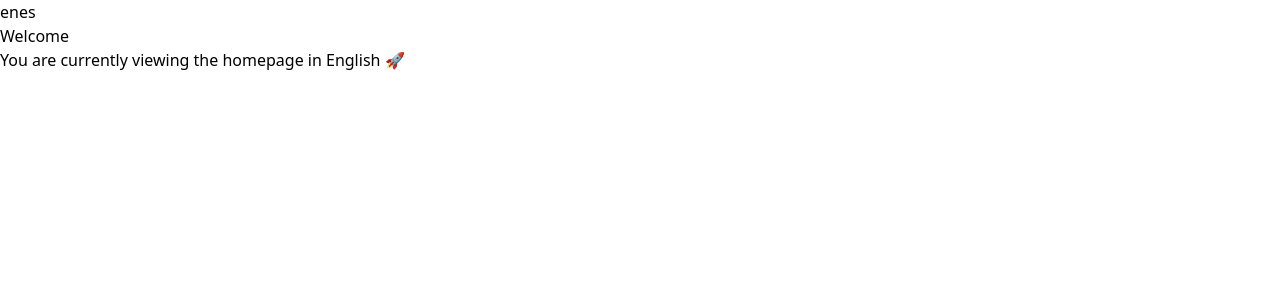
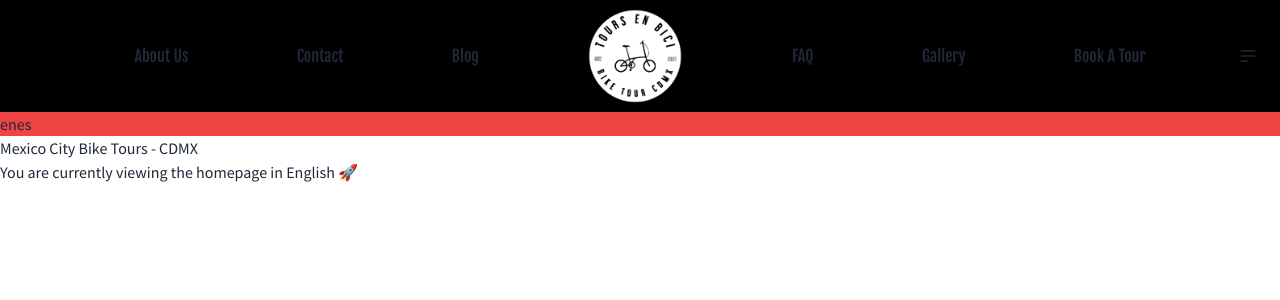
Before and after one commit to jacobdiaz/CDMXTours, a Next.js app: page / in a window 1280 px wide. Shown: the top 300 px of the page. Built offline with nearby package versions, Linux system fonts and the light colour scheme.

Commit message:
[feat] Implement custom Google Fonts

```diff
--- a/package.json
+++ b/package.json
@@ -9,10 +9,13 @@
     "lint": "next lint"
   },
   "dependencies": {
+    "@next/font": "^13.2.4",
     "@types/node": "18.15.10",
     "@types/react": "18.0.29",
     "@types/react-dom": "18.0.11",
+    "daisyui": "^2.51.5",
     "next": "13.2.4",
+    "nextjs-fonts": "^0.22.0",
     "react": "18.2.0",
     "react-dom": "18.2.0",
     "react-intl": "^6.3.2"
--- /dev/null
+++ b/src/components/NavBar.tsx
@@ -0,0 +1,75 @@
+import Link from "next/link";
+
+type Props = {};
+
+const NavBar = (props: Props) => {
+  return (
+    <nav className='navbar bg-black font-fjalla'>
+      {/*  */}
+      <div className='navbar-start'></div>
+      <div className='navbar-center  w-4/5 flex justify-between'>
+        <Link className='text-md ' href='/about-us'>
+          About Us
+        </Link>
+        <Link className='text-md ' href='/contact'>
+          Contact
+        </Link>
+        <Link className='text-md ' href='/blog'>
+          Blog
+        </Link>
+
+        <Link className='text-md ' href='/'>
+          <img src='/nav_logo.webp' alt='logo' className='h-24 w-24' />
+        </Link>
+
+        <Link className='text-md ' href='/faq'>
+          FAQ
+        </Link>
+        <Link className='text-md ' href='/gallery'>
+          Gallery
+        </Link>
+        <Link className='text-md' href='/'>
+          Book A Tour
+        </Link>
+
+        {/* Language Select */}
+      </div>
+      <div className='navbar-end'>
+        <div className='dropdown'>
+          <label tabIndex={0} className='btn btn-ghost btn-circle'>
+            <svg
+              xmlns='http://www.w3.org/2000/svg'
+              className='h-5 w-5'
+              fill='none'
+              viewBox='0 0 24 24'
+              stroke='currentColor'
+            >
+              <path
+                strokeLinecap='round'
+                strokeLinejoin='round'
+                strokeWidth='2'
+                d='M4 6h16M4 12h16M4 18h7'
+              />
+            </svg>
+          </label>
+          <ul
+            tabIndex={0}
+            className='menu menu-compact dropdown-content mt-3 p-2 shadow bg-base-100 rounded-box w-52 absolute right-0 '
+          >
+            <li>
+              <a>Homepage</a>
+            </li>
+            <li>
+              <a>Portfolio</a>
+            </li>
+            <li>
+              <a>About</a>
+            </li>
+          </ul>
+        </div>
+      </div>
+    </nav>
+  );
+};
+
+export default NavBar;
--- a/src/pages/_app.tsx
+++ b/src/pages/_app.tsx
@@ -4,12 +4,25 @@ import type { ComponentType } from "react";
 import es from "../translations/es";
 import en from "../translations/en";
 
-import "../globals.css";
+import { Fjalla_One, Source_Sans_Pro } from "@next/font/google";
+
+import "@/globals.css";
 
 interface MyAppProps {
   Component: ComponentType<any>;
   pageProps: any;
 }
+
+const SourceSansPro = Source_Sans_Pro({
+  weight: ["200", "300", "400", "600", "700", "900"],
+  subsets: ["latin"],
+  variable: "--font-source-sans-pro",
+});
+const FjallaOne = Fjalla_One({
+  weight: ["400"],
+  subsets: ["latin"],
+  variable: "--font-fjalla",
+});
 
 interface Messages {
   [key: string]: Record<string, string>;
@@ -19,9 +32,19 @@ function MyApp({ Component, pageProps }: MyAppProps) {
   const { locale }: NextRouter = useRouter();
   const messages: Messages = { es, en };
   return (
-    <IntlProvider locale={locale ?? "en"} messages={messages[locale ?? "en"]}>
-      <Component {...pageProps} />
-    </IntlProvider>
+    <>
+      <style jsx global>
+        {`
+          :root {
+            --font-fjalla: ${FjallaOne.style.fontFamily};
+            --font-source-sans-pro: ${SourceSansPro.style.fontFamily};
+          }
+        `}
+      </style>
+      <IntlProvider locale={locale ?? "en"} messages={messages[locale ?? "en"]}>
+        <Component {...pageProps} />
+      </IntlProvider>
+    </>
   );
 }
 
--- a/src/pages/index.tsx
+++ b/src/pages/index.tsx
@@ -1,3 +1,4 @@
+import NavBar from "@/components/NavBar";
 import Head from "next/head";
 import Link from "next/link";
 import { useRouter } from "next/router";
@@ -22,6 +23,7 @@ export default function Home({ dir }: HomeProps) {
       <Head>
         <title>{title}</title>
         <meta name='description' content={description} />
+
         <link rel='icon' href='/favicon.ico' />
 
         {/* Add hreflang links */}
@@ -31,7 +33,8 @@ export default function Home({ dir }: HomeProps) {
       </Head>
 
       <header>
-        <div>
+        <NavBar />
+        <div className='bg-red-500 font-ssp'>
           {locales &&
             [...locales].sort().map((locale) => (
               <Link key={locale} href='/' locale={locale}>
@@ -41,7 +44,7 @@ export default function Home({ dir }: HomeProps) {
         </div>
       </header>
 
-      <main dir={dir}>
+      <main dir={dir} className='font-ssp'>
         <h1>
           <FormattedMessage id='home.title' />
         </h1>
--- a/src/translations/en/HomePage.json
+++ b/src/translations/en/HomePage.json
@@ -1,6 +1,6 @@
 {
-  "home.head.title": "English",
-  "home.head.meta.description": "English",
-  "home.title": "Welcome",
+  "home.head.title": "Mexico City Bike Tours - CDMX",
+  "home.head.meta.description": "DISCOVER CDMX BY BIKE! We are a group of architects focus on giving curated Bike Tours in Mexico City. Join us to learn the history and eat the best tacos!",
+  "home.title": "Mexico City Bike Tours - CDMX",
   "home.description": "You are currently viewing the homepage in English 🚀"
 }
--- a/tailwind.config.js
+++ b/tailwind.config.js
@@ -1,8 +1,15 @@
+const { fontFamily } = require("tailwindcss/defaultTheme");
 /** @type {import('tailwindcss').Config} */
+
 module.exports = {
   content: ["./src/**/*.{js,ts,jsx,tsx}"],
   theme: {
-    extend: {},
+    extend: {
+      fontFamily: {
+        fjalla: ["var(--font-fjalla)", ...fontFamily.sans],
+        ssp: ["var(--font-source-sans-pro)", ...fontFamily.sans],
+      },
+    },
   },
-  plugins: [],
+  plugins: [require("daisyui")],
 };
```
Also changed, not shown: public/nav_logo.webp (added), 1 other file (tests, documents, lock files or other folders).
